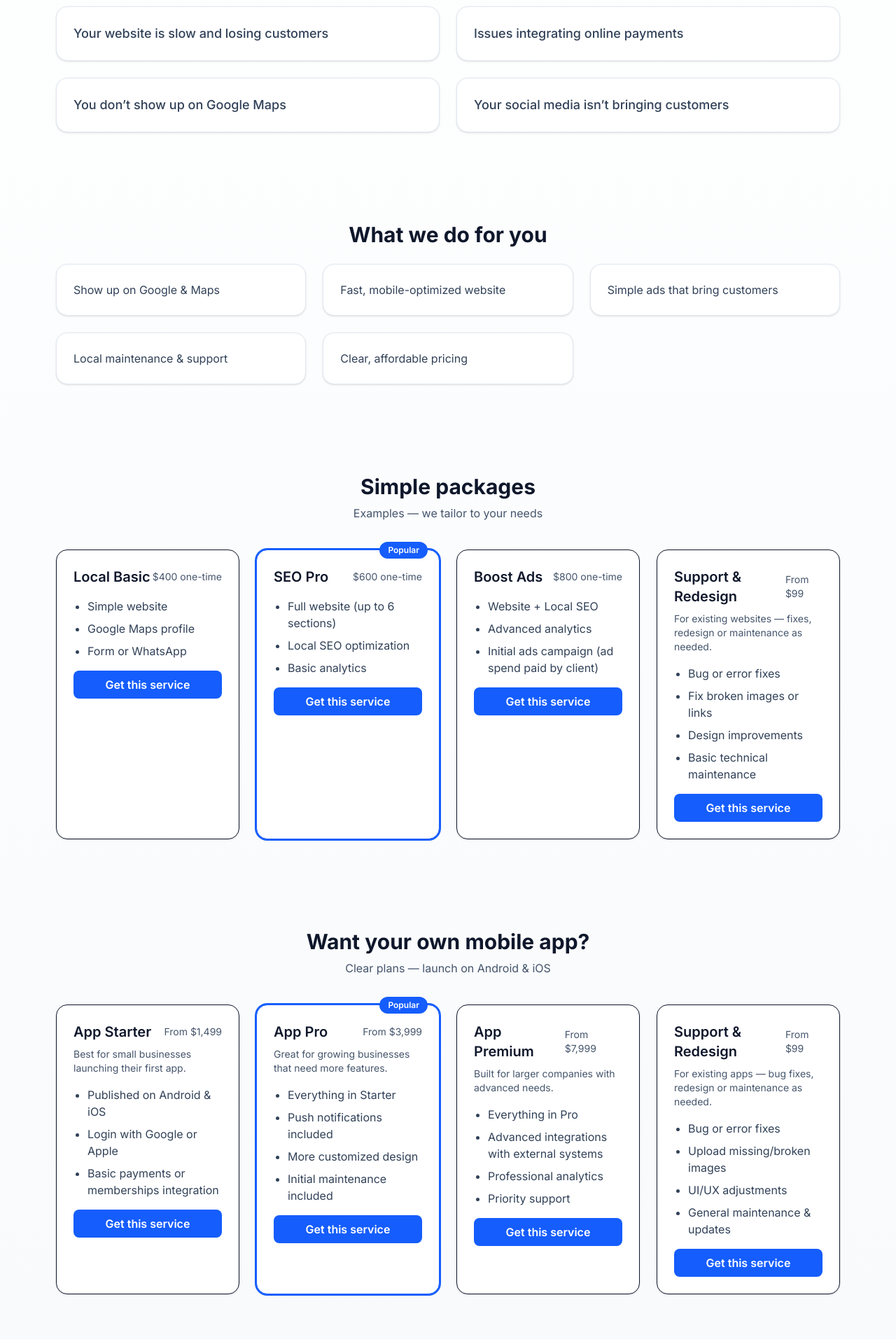
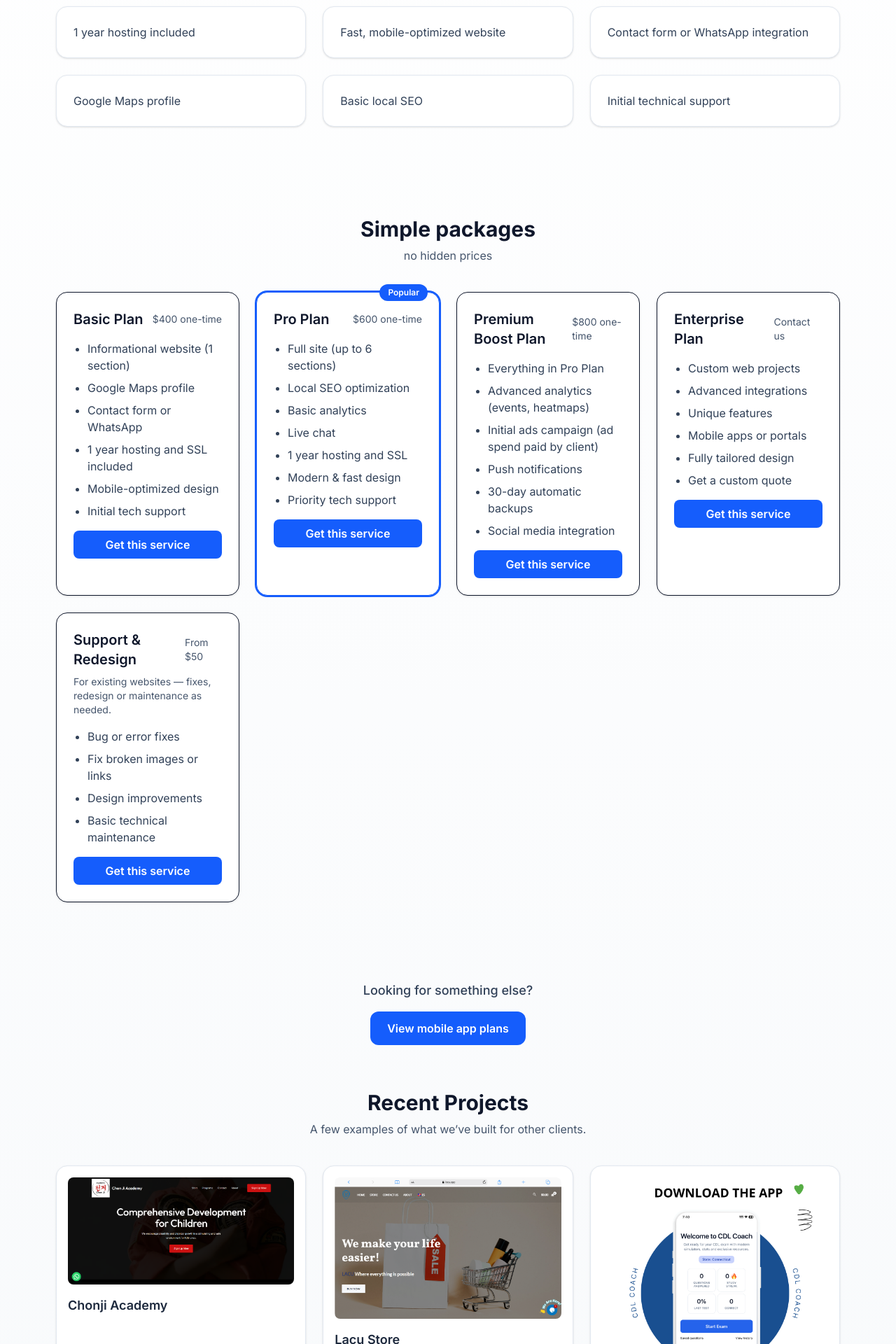
Before and after one commit to mfelizweb/mfelizweb, a Next.js app: page /landing in a window 1280 px wide. Shown: the part 640-2560 px from the top of the page at 70% size. Built offline with nearby package versions, Linux system fonts and the light colour scheme.

Commit message:
landing update

```diff
--- a/src/app/landing/page.tsx
+++ b/src/app/landing/page.tsx
@@ -4,6 +4,14 @@
 import { useEffect, useMemo, useState } from "react";
 import { motion } from "framer-motion";
 
+
+
+
+const projects = [
+{ src: "/chonji.png", titleEs: "Chonji Academy", titleEn: "Chonji Academy" },
+{ src: "/lacustore.png", titleEs: "Lacu Store", titleEn: "Lacu Store" },
+{ src: "/cdl.png", titleEs: "CDL COACH APP", titleEn: "CDL COACH APP" },
+];
 // —— Types ——
 type Plan = {
   id: string;            // <-- value para el <select>
@@ -39,14 +47,14 @@ type LangDict = {
 // —— Adjustable constants ——
 const WHATSAPP_PHONE = "19292406734";
 const WHATSAPP_PRETEXT_ES =
-  "Hola, vi su landing. Quiero mejorar mi negocio en Yonkers (web/SEO/anuncios).";
+  "Hola, vi su landing. Quiero mejorar mi negocio  (web/SEO/anuncios).";
 const WHATSAPP_PRETEXT_EN =
-  "Hi! I saw your landing. I want to grow my business in Yonkers (web/SEO/ads).";
+  "Hi! I saw your landing. I want to grow my business   (web/SEO/ads).";
 
 // —— Translations ——
 const dict: Record<"es" | "en", LangDict> = {
   es: {
-    heroH1: "Más clientes para tu negocio en Yonkers",
+    heroH1: "Más clientes para tu negocio  ",
     heroSub:
       "Sitio web profesional, SEO local y anuncios digitales — todo optimizado para celulares.",
     ctaWhatsApp: "Hablar por WhatsApp",
@@ -70,36 +78,68 @@ const dict: Record<"es" | "en", LangDict> = {
       "Tus redes sociales no convierten",
     ],
     pricingTitle: "Paquetes simples",
-    pricingNote: "Ejemplos — ajustamos a tu negocio",
+    pricingNote: "no precios ocultos",
   plans: [
   {
     id: "plan-basic",
-        name: "Básico Local",
-        price: "$400 pago único",
-        bullets: ["Sitio web sencillo", "Perfil en Google Maps", "Formulario o WhatsApp"],
+    name: "Plan   Básico",
+    price: "$399 pago único",
+    bullets: [
+      "Sitio web informativo (1 sección)",
+      "Perfil en Google Maps",
+      "Formulario o WhatsApp",
+      "Hosting y SSL por 1 año",
+      "Diseño optimizado para móvil",
+      "Soporte técnico inicial"
+    ],
   },
   {
     id: "plan-seo",
-        name: "SEO Pro",
-        price: "$600 pago único",
-        bullets: ["Web completa (hasta 6 secciones)", "Optimización SEO local", "Analítica básica"],
+    name: "Plan Pro  ",
+    price: "$599 pago único",
+    bullets: [
+      "Sitio completo (hasta 6 secciones)",
+      "Optimización SEO local",
+      "Analítica básica",
+      "Chat en línea",
+      "Hosting y SSL por 1 año",
+      "Diseño moderno y rápido",
+      "Soporte técnico prioritario"
+    ],
     popular: true,
   },
   {
     id: "plan-ads",
-        name: "Impulso Ads",
-        price: "$800 pago único",
+    name: "Plan Premium Impulso",
+    price: "$799 pago único",
     bullets: [
-          "Web + SEO local",
-          "Analítica avanzada",
+      "Todo lo del plan Pro",
+      "Analítica avanzada (eventos, mapas de clics)",
       "Campaña inicial de anuncios (el presupuesto lo paga el cliente)",
+      "Notificaciones automáticas",
+      "Backups automáticos 30 días",
+      "Integración con redes sociales"
+    ],
+  },
+  {
+    id: "plan-enterprise",
+    name: "Plan Empresa / Enterprise",
+    price: "A cotizar",
+    bullets: [
+      "Proyectos personalizados",
+      "Integraciones avanzadas",
+      "Funcionalidades únicas",
+      "Apps móviles o portales",
+      "Diseños a medida",
+      "Contáctanos para una propuesta"
     ],
   },
 ],
+
 webExtra: {
   id: "web-extra",
   name: "Soporte & Rediseño",
-      price: "Desde $99",
+  price: "Desde $50",
   desc: "Para webs existentes — arreglos, rediseño o mantenimiento según necesidad.",
   bullets: [
     "Corrección de errores o bugs",
@@ -108,6 +148,7 @@ const dict: Record<"es" | "en", LangDict> = {
     "Mantenimiento técnico básico",
   ],
 },
+
     appsTitle: "¿Quieres tu propia app móvil?",
     appsNote: "Planes claros — publicación en Android e iOS",
     appsPlans: [
@@ -163,7 +204,7 @@ const dict: Record<"es" | "en", LangDict> = {
   },
 
   en: {
-    heroH1: "Get more customers in Yonkers",
+    heroH1: "Get more customers ",
     heroSub:
       "Professional website, local SEO, and digital ads — all optimized for mobile.",
     ctaWhatsApp: "Chat on WhatsApp",
@@ -187,36 +228,68 @@ const dict: Record<"es" | "en", LangDict> = {
       "Your social media isn’t bringing customers",
     ],
     pricingTitle: "Simple packages",
-    pricingNote: "Examples — we tailor to your needs",
+    pricingNote: "no hidden prices",
   plans: [
   {
     id: "plan-basic",
-        name: "Local Basic",
+    name: "  Basic Plan",
     price: "$400 one-time",
-        bullets: ["Simple website", "Google Maps profile", "Form or WhatsApp"],
+    bullets: [
+      "Informational website (1 section)",
+      "Google Maps profile",
+      "Contact form or WhatsApp",
+      "1 year hosting and SSL included",
+      "Mobile-optimized design",
+      "Initial tech support"
+    ],
   },
   {
     id: "plan-seo",
-        name: "SEO Pro",
+    name: "Pro   Plan",
     price: "$600 one-time",
-        bullets: ["Full website (up to 6 sections)", "Local SEO optimization", "Basic analytics"],
+    bullets: [
+      "Full site (up to 6 sections)",
+      "Local SEO optimization",
+      "Basic analytics",
+      "Live chat",
+      "1 year hosting and SSL",
+      "Modern & fast design",
+      "Priority tech support"
+    ],
     popular: true,
   },
   {
     id: "plan-ads",
-        name: "Boost Ads",
+    name: "Premium Boost Plan",
     price: "$800 one-time",
     bullets: [
-          "Website + Local SEO",
-          "Advanced analytics",
+      "Everything in Pro Plan",
+      "Advanced analytics (events, heatmaps)",
       "Initial ads campaign (ad spend paid by client)",
+      "Push notifications",
+      "30-day automatic backups",
+      "Social media integration"
+    ],
+  },
+  {
+    id: "plan-enterprise",
+    name: "Enterprise Plan",
+    price: "Contact us",
+    bullets: [
+      "Custom web projects",
+      "Advanced integrations",
+      "Unique features",
+      "Mobile apps or portals",
+      "Fully tailored design",
+      "Get a custom quote"
     ],
   },
 ],
+
 webExtra: {
   id: "web-extra",
   name: "Support & Redesign",
-      price: "From $99",
+  price: "From $50",
   desc: "For existing websites — fixes, redesign or maintenance as needed.",
   bullets: [
     "Bug or error fixes",
@@ -225,6 +298,7 @@ const dict: Record<"es" | "en", LangDict> = {
     "Basic technical maintenance",
   ],
 },
+
     appsTitle: "Want your own mobile app?",
     appsNote: "Clear plans — launch on Android & iOS",
     appsPlans: [
@@ -293,7 +367,7 @@ export default function LandingPage() {
   const t = useMemo(() => dict[lang], [lang]);
   const [showForm, setShowForm] = useState(false);
   const [form, setForm] = useState({ name: "", email: "", phone: "", service: "" });
-
+const [showApps, setShowApps] = useState(false);
   async function handleSubmit(e: React.FormEvent) {
     e.preventDefault();
     const res = await fetch("/api/lead", {
@@ -395,11 +469,30 @@ export default function LandingPage() {
         </div>
       </section>
 
-      {/* Problemas comunes */}
+       {/* Problemas comunes + Beneficios combinados */}
+
       <section className="mx-auto max-w-6xl px-4 py-16">
-        <h2 className="text-center text-2xl font-bold md:text-3xl mb-8">{t.problemsTitle}</h2>
-        <div className="grid gap-6 md:grid-cols-2">
-          {t.problems.map((p, i) => (
+        <h2 className="text-center text-2xl font-bold md:text-3xl mb-8">
+          {lang === "es" ? "¿Qué incluye nuestro servicio?" : "What's included?"}
+        </h2>
+        <div className="grid gap-6 md:grid-cols-3">
+          {[...(lang === "es"
+            ? [
+                "Hosting por 1 año incluido",
+                "Web rápida y optimizada para móvil",
+                "Formulario de contacto o WhatsApp",
+                "Perfil en Google Maps",
+                "SEO local básico",
+                "Soporte técnico inicial",
+              ]
+            : [
+                "1 year hosting included",
+                "Fast, mobile-optimized website",
+                "Contact form or WhatsApp integration",
+                "Google Maps profile",
+                "Basic local SEO",
+                "Initial technical support",
+              ])].map((item, i) => (
             <motion.div
               key={i}
               initial={{ opacity: 0, y: 20 }}
@@ -408,30 +501,12 @@ export default function LandingPage() {
               viewport={{ once: true }}
               className="rounded-2xl border border-slate-200 bg-white p-6 shadow hover:shadow-lg dark:border-slate-700 dark:bg-slate-900"
             >
-              <p className="text-lg font-medium text-slate-700 dark:text-slate-200">{p}</p>
+              <p className="text-slate-700 dark:text-slate-300">{item}</p>
             </motion.div>
           ))}
         </div>
       </section>
 
-      {/* Beneficios */}
-      <section className="mx-auto max-w-6xl px-4 py-16">
-        <h2 className="text-center text-2xl font-bold md:text-3xl">{t.benefitsTitle}</h2>
-        <div className="mt-6 grid gap-6 md:grid-cols-3">
-          {t.benefits.map((b, i) => (
-            <motion.div
-              key={i}
-              initial={{ opacity: 0, y: 20 }}
-              whileInView={{ opacity: 1, y: 0 }}
-              transition={{ duration: 0.5, delay: i * 0.2 }}
-              viewport={{ once: true }}
-              className="rounded-2xl border border-slate-200 bg-white p-6 shadow hover:shadow-lg dark:border-slate-700 dark:bg-slate-900"
-            >
-              <p className="text-slate-700 dark:text-slate-300">{b}</p>
-            </motion.div>
-          ))}
-        </div>
-      </section>
 
       {/* Web Pricing */}
       <section className="mx-auto max-w-6xl px-4 py-16">
@@ -482,8 +557,30 @@ export default function LandingPage() {
         </div>
       </section>
 
+
+{!showApps && (
+  <div className="text-center mt-12 space-y-4">
+    <p className="text-lg font-medium text-slate-700 dark:text-slate-300">
+      {lang === "es"
+        ? "¿Buscas algo más?"
+        : "Looking for something else?"}
+    </p>
+    <button
+      onClick={() => setShowApps(true)}
+      className="inline-block rounded-xl bg-blue-600 px-6 py-3 text-white font-semibold hover:bg-blue-700"
+    >
+      {lang === "es"
+        ? "Ver planes para apps móviles"
+        : "View mobile app plans"}
+    </button>
+  </div>
+)}
+
+
+
  {/* Mobile Apps Pricing */}
-      <section className="mx-auto max-w-6xl px-4 py-16">
+{showApps && (
+<section className="mx-auto max-w-6xl px-4 py-16"  id="apps-section">
 <div className="text-center">
 <h2 className="text-2xl font-bold md:text-3xl">{t.appsTitle}</h2>
 <p className="mt-2 text-slate-600 dark:text-slate-400">{t.appsNote}</p>
@@ -530,6 +627,46 @@ export default function LandingPage() {
 ))}
 </div>
 </section>
+)}
+
+
+
+{/* Portfolio / Projects */}
+<section className="mx-auto max-w-6xl px-4 py-16">
+<h2 className="text-center text-2xl font-bold md:text-3xl">
+{lang === "es" ? "Proyectos recientes" : "Recent Projects"}
+</h2>
+<p className="mt-2 text-center text-slate-600 dark:text-slate-400">
+{lang === "es"
+? "Algunos ejemplos de lo que hemos hecho para otros clientes."
+: "A few examples of what we’ve built for other clients."}
+</p>
+
+
+<div className="mt-10 grid gap-6 md:grid-cols-3">
+{projects.map((proj, i) => (
+<motion.div
+key={i}
+initial={{ opacity: 0, y: 20 }}
+whileInView={{ opacity: 1, y: 0 }}
+transition={{ duration: 0.5, delay: i * 0.2 }}
+viewport={{ once: true }}
+className="rounded-2xl border border-slate-200 bg-white p-4 shadow hover:shadow-lg dark:border-slate-700 dark:bg-slate-900"
+>
+<img
+src={proj.src}
+alt={lang === "es" ? proj.titleEs : proj.titleEn}
+className="rounded-lg w-full object-cover"
+/>
+<h3 className="mt-4 text-lg font-semibold text-slate-800 dark:text-slate-200">
+{lang === "es" ? proj.titleEs : proj.titleEn}
+</h3>
+</motion.div>
+))}
+</div>
+</section>
+
+
 
       {showForm && (
         <div className="fixed inset-0 bg-black/50 flex items-center justify-center z-50">
```
Lines whose indentation alone changed are shown as unchanged.
